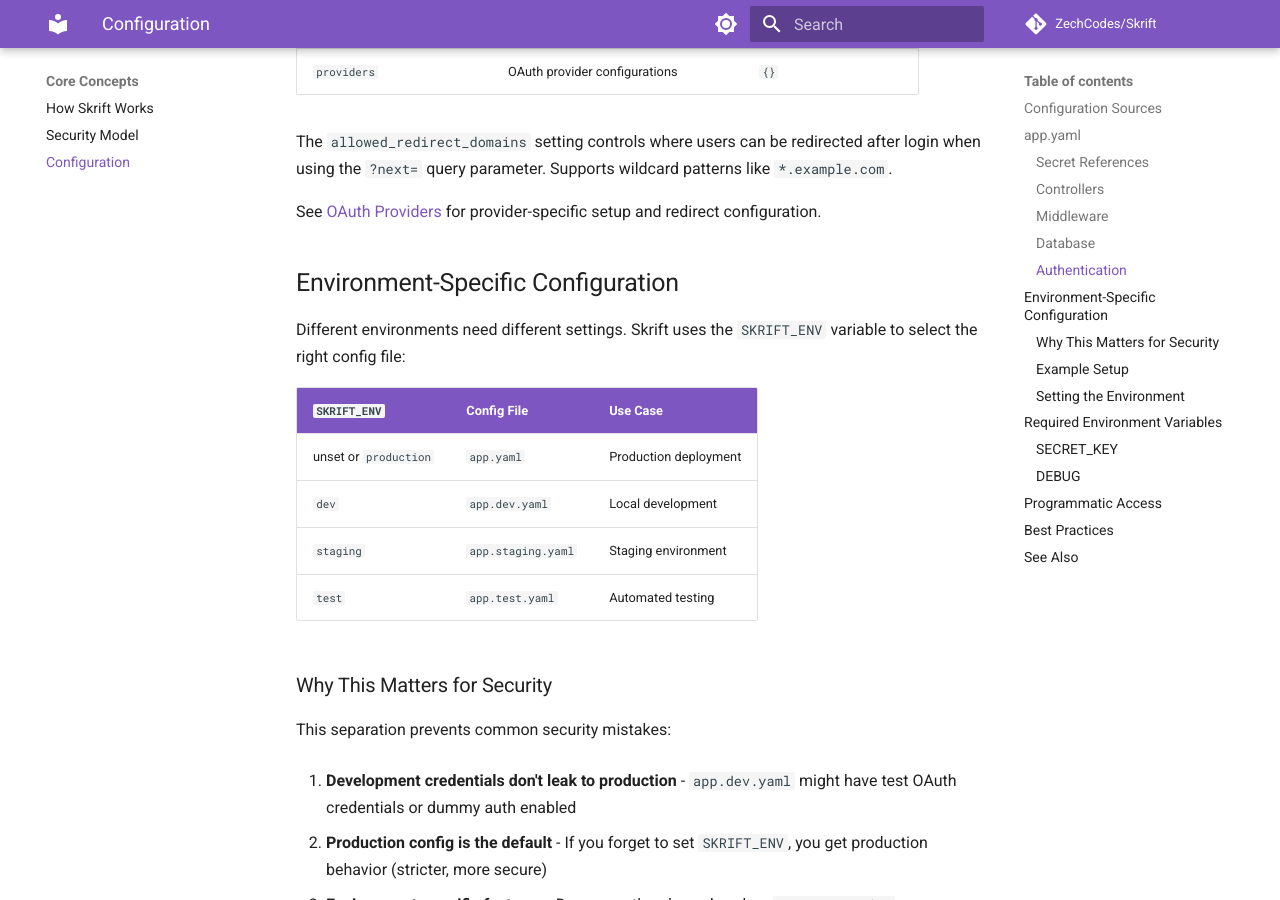
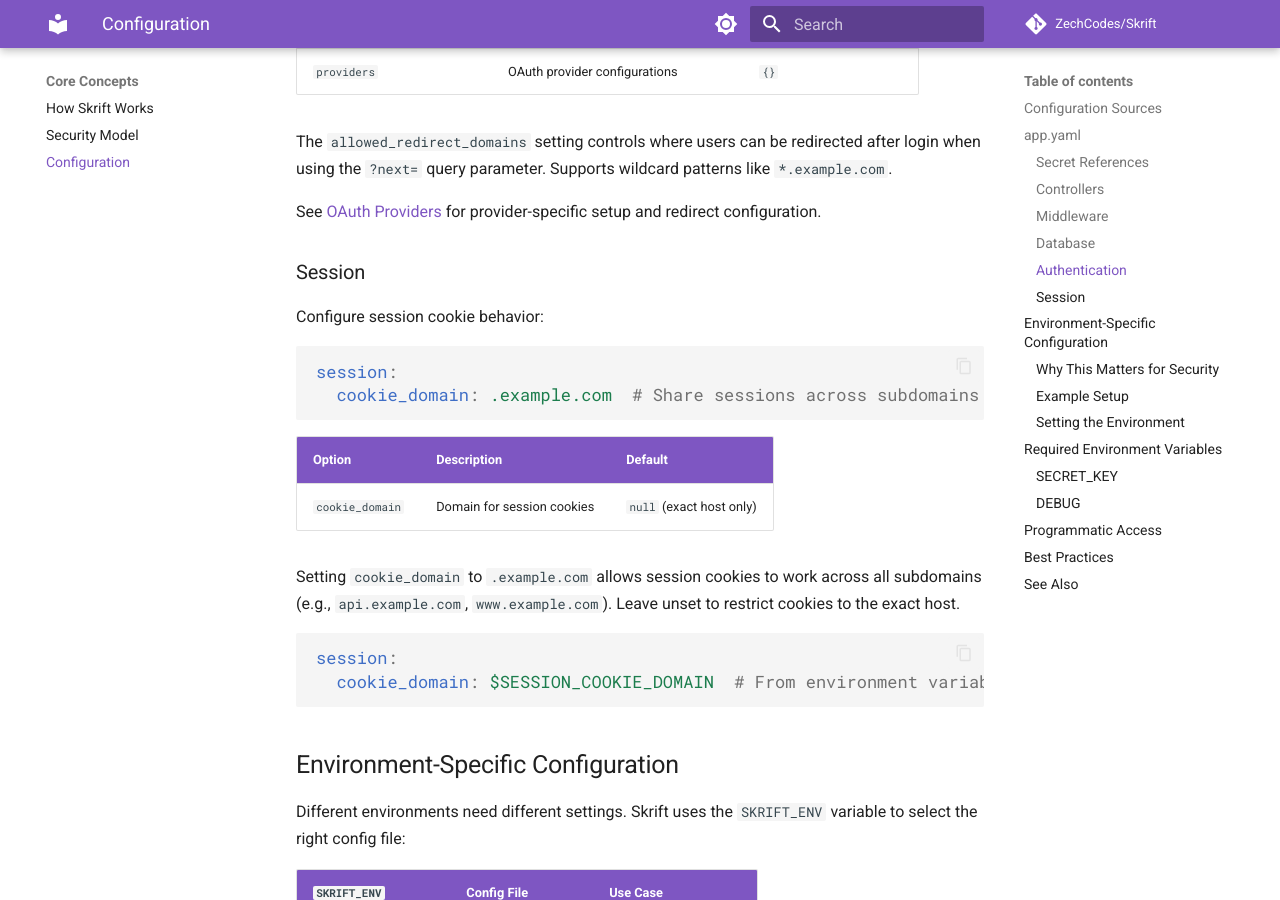
Before and after one commit to ZechCodes/Skrift, an MkDocs documentation site: the page built from docs/core-concepts/configuration.md, in a window 1280 px wide and 900 px high, scrolled down 3235 px. Built offline with MkDocs 1.6.1 and Material for MkDocs 9.7.7, drawn with Linux system fonts in a browser that asks for light colours; comment, search, counter and statistics services are not loaded.

Commit message:
Add configurable session cookie domain
Add SessionConfig to support cross-subdomain session cookies via
cookie_domain setting. This allows sessions to work across subdomains
(e.g., setting domain to .example.com allows cookies on api.example.com,
www.example.com, etc.).

Co-Authored-By: Claude Opus 4.5 <noreply@anthropic.com>

````diff
--- a/docs/core-concepts/configuration.md
+++ b/docs/core-concepts/configuration.md
@@ -125,6 +125,26 @@ auth:
 The `allowed_redirect_domains` setting controls where users can be redirected after login when using the `?next=` query parameter. Supports wildcard patterns like `*.example.com`.
 
 See [OAuth Providers](../reference/auth-providers.md) for provider-specific setup and redirect configuration.
+
+### Session
+
+Configure session cookie behavior:
+
+```yaml
+session:
+  cookie_domain: .example.com  # Share sessions across subdomains
+```
+
+| Option | Description | Default |
+|--------|-------------|---------|
+| `cookie_domain` | Domain for session cookies | `null` (exact host only) |
+
+Setting `cookie_domain` to `.example.com` allows session cookies to work across all subdomains (e.g., `api.example.com`, `www.example.com`). Leave unset to restrict cookies to the exact host.
+
+```yaml
+session:
+  cookie_domain: $SESSION_COOKIE_DOMAIN  # From environment variable
+```
 
 ## Environment-Specific Configuration
 
--- a/pyproject.toml
+++ b/pyproject.toml
@@ -1,6 +1,6 @@
 [project]
 name = "skrift"
-version = "0.1.0a11"
+version = "0.1.0a12"
 description = "A lightweight async Python CMS for crafting modern websites"
 readme = "README.md"
 requires-python = ">=3.13"
````
Also changed, not shown: 2 other files.
